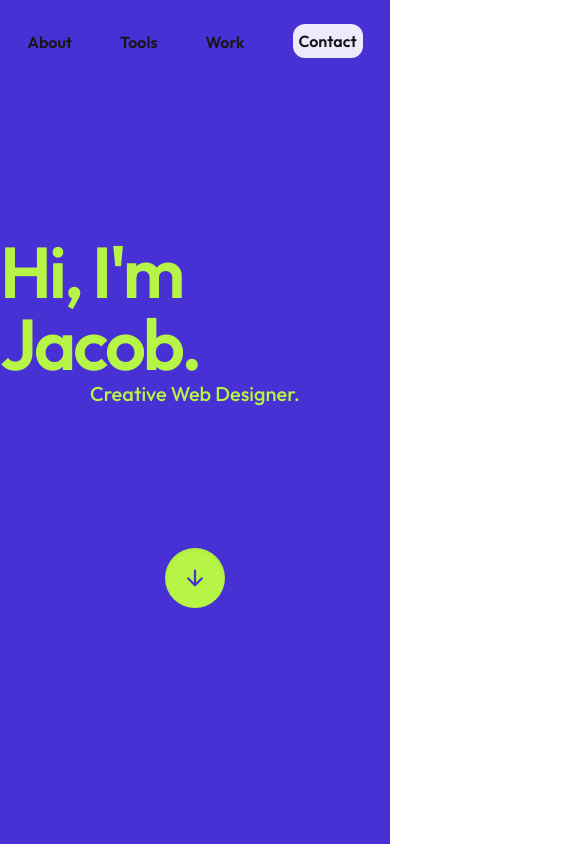
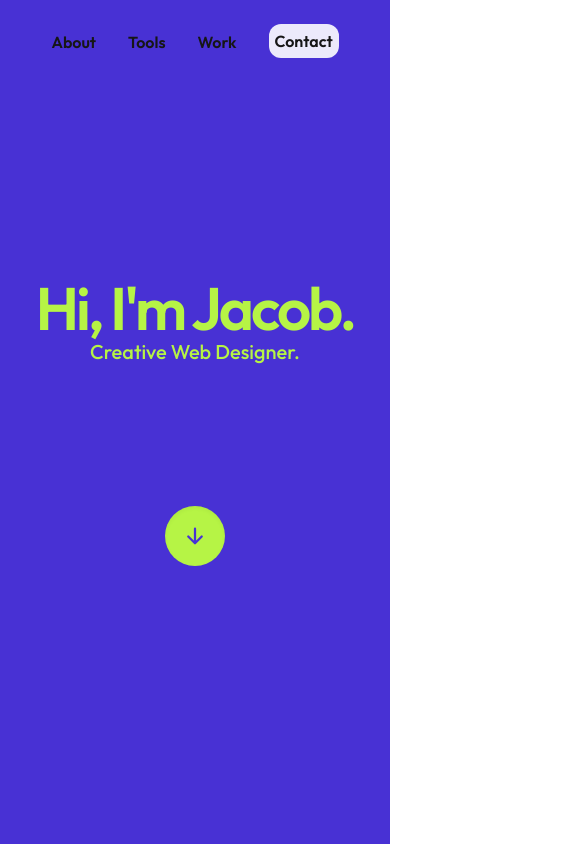
Before and after one commit to Kubanec01/Portfolio, a React (Vite) app: page / in a window 390 px wide. Shown: the top 844 px of the page, 585 px wide, since content can reach past the window. Built offline with nearby package versions, Linux system fonts and the light colour scheme.

Commit message:
upravenie pre mobile screens

```diff
--- a/src/components/footer/Footer.tsx
+++ b/src/components/footer/Footer.tsx
@@ -18,7 +18,7 @@ export const Footer = () => {
         <div className="w-full flex justify-between items-center lg:h-[600px] md:h-[400px] h-[340px]">
           {/* links */}
           <div className="lg:w-[60%] h-full">
-            <h1 className="text-secondary500 lg:text-4xl md:text-4xl sm:text-3xl text-2xl lg:text-left text-center font-medium text-nowrap xl:ml-0 lg:ml-10">
+            <h1 className="text-secondary500 lg:text-4xl md:text-4xl sm:text-3xl text-xl lg:text-left text-center font-medium text-nowrap xl:ml-0 lg:ml-10">
               Thank you for visiting! <br />
               Let’s create amazing things together!
             </h1>
--- a/src/components/navbar/Navbar.tsx
+++ b/src/components/navbar/Navbar.tsx
@@ -17,7 +17,7 @@ export const NavBar = () => {
       <Nav
         className={`${
           isAtTopPosition ? transparentBg : coloredBg
-        } lg:text-xl md:text-lg lg:gap-20 md:gap-16 gap-12 flex justify-center items-center font-semibold text-secondary
+        } lg:text-xl md:text-lg lg:gap-20 md:gap-16 gap-8 flex justify-center items-center font-semibold text-secondary
         md:px-8 px-6 md:py-3 py-2 rounded-[30px] duration-300`}
       >
         <a className={style.link} href="#about-title">
--- a/src/index.css
+++ b/src/index.css
@@ -3,8 +3,12 @@
 @tailwind components;
 @tailwind utilities;
 
-* {
+*, *::before, *::after {
     box-sizing: border-box;
+}
+
+html{
+    overflow-x: hidden;
 }
 
 body {
--- a/src/pages/mainPage/components/hero/Hero.tsx
+++ b/src/pages/mainPage/components/hero/Hero.tsx
@@ -7,7 +7,7 @@ export const Hero = () => {
     id="hero-section"
     className="w-full bg-tertiary500 flex flex-col justify-center items-center h-[100vh]">
       <div className="flex flex-col items-center mb-[8.75rem]">
-        <h1 className="2xl:text-[11rem] lg:text-[8.5rem] sm:text-8xl text-7xl font-semibold text-secondary500 tracking-[-3px]">
+        <h1 className="2xl:text-[11rem] lg:text-[8.5rem] sm:text-8xl text-6xl font-semibold text-secondary500 tracking-[-3px]">
           Hi, I'm Jacob.
         </h1>
         <p className="2xl:text-5xl lg:text-4xl sm:text-2xl text-xl text-secondary500 lg:font-semibold font-medium lg:tracking-[-1.2px] lg:-mt-2 ">
--- a/src/pages/mainPage/components/work/Work.tsx
+++ b/src/pages/mainPage/components/work/Work.tsx
@@ -14,12 +14,12 @@ export const Work = () => {
           className="flex flex-col justify-center items-center"
         >
           <h1
-            className={`${style.title} text-center lg:text-9xl sm:text-8xl text-7xl 2xl:font-extrabold font-bold`}
+            className={`${style.title} text-center lg:text-9xl sm:text-8xl text-6xl 2xl:font-extrabold font-bold`}
           >
             Digital <br /> Creations
           </h1>
           <a
-            className={`${style.linkButton} mt-[50px] lg:text-lg sm:text-base text-sm font-medium rounded-[30px] px-[10px] py-[10px] text-[#ffffff]`}
+            className={`${style.linkButton} mt-[50px] lg:text-lg sm:text-base text-sm font-medium rounded-[30px] sm:px-[10px] px-[9px] sm:py-[10px] py-[8px] text-[#ffffff]`}
             href="#"
           >
             See More
```
